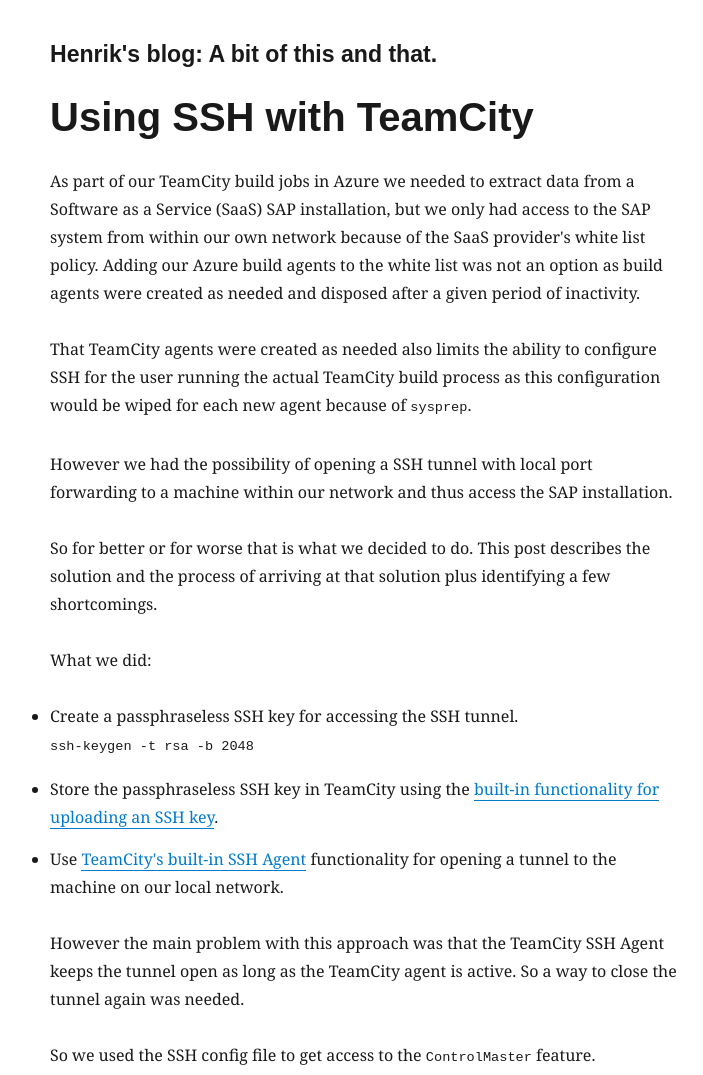
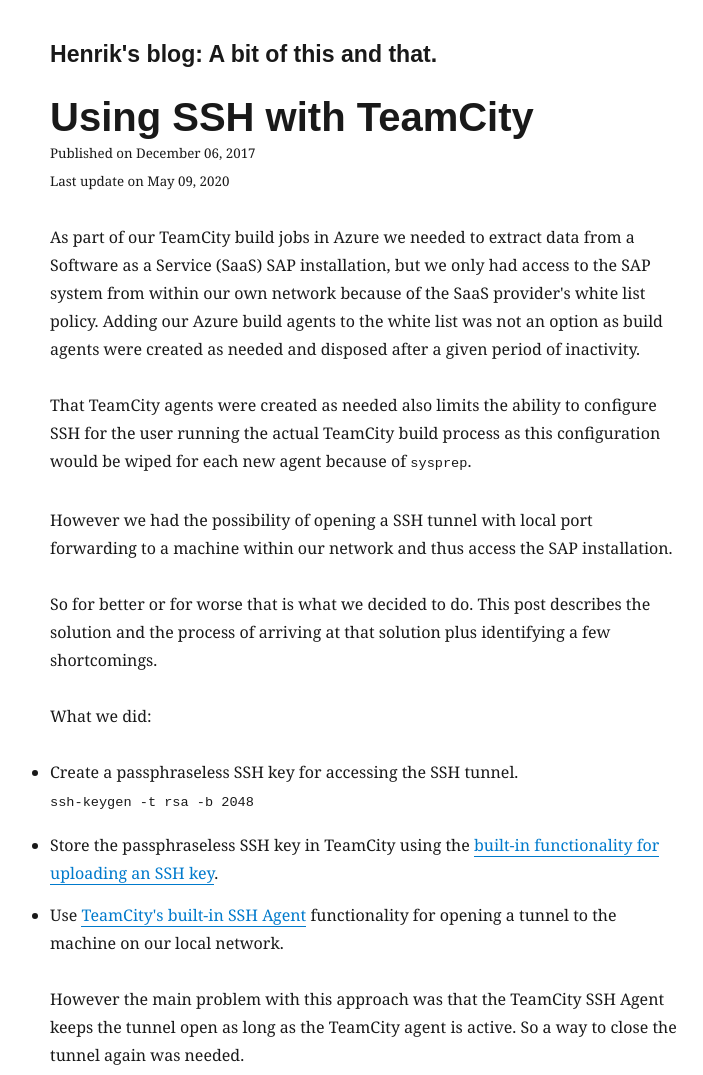
Before and after one commit to henrikrxn/henrikrxn.github.io, a Gatsby site: page /2017/12/06/SSH-with-Teamcity/ in a window 1280 px wide. Shown: the top 1075 px of the page, without its empty margins (275-978 px from the left). Built offline with nearby package versions, Linux system fonts and the light colour scheme; Gatsby itself is replaced by a stand-in of ours; some packages are replaced by stand-ins of ours.

Commit message:
Adding update date in frontmatter and using it in blog post template

```diff
--- a/content/blog/Git-with-several-Github-accounts/index.md
+++ b/content/blog/Git-with-several-Github-accounts/index.md
@@ -1,7 +1,7 @@
 ---
 title: "Configure Git to set username and e-mail based on working directory"
 published: "2017-05-22"
-updated: "2020-05-08"
+updated: "2020-05-09"
 ---
 This post describes how to configure Git so that `user.name` and `user.email` change
  depending on the working directory.
--- a/content/blog/SSH-with-Teamcity/index.md
+++ b/content/blog/SSH-with-Teamcity/index.md
@@ -1,6 +1,7 @@
 ---
 title: "Using SSH with TeamCity"
 published: "2017-12-06"
+updated: "2020-05-09"
 ---
 As part of our TeamCity build jobs in Azure we needed to extract data from a
  Software as a Service (SaaS) SAP installation, but we only had access to the
--- a/gatsby-node.js
+++ b/gatsby-node.js
@@ -21,6 +21,7 @@
               frontmatter {
                 title
                 published
+                updated(formatString: "MMMM DD, YYYY")
               }
             }
           }
--- a/src/templates/blog-post.js
+++ b/src/templates/blog-post.js
@@ -34,7 +34,8 @@
               marginBottom: rhythm(1),
             }}
           >
-            {post.frontmatter.date}
+            Published on {post.frontmatter.published}<br />
+            Last update on {post.frontmatter.updated}
           </p>
         </header>
         <section dangerouslySetInnerHTML={{ __html: post.html }} />
@@ -94,6 +95,7 @@
       frontmatter {
         title
         published(formatString: "MMMM DD, YYYY")
+        updated(formatString: "MMMM DD, YYYY")
         description
       }
     }
```
